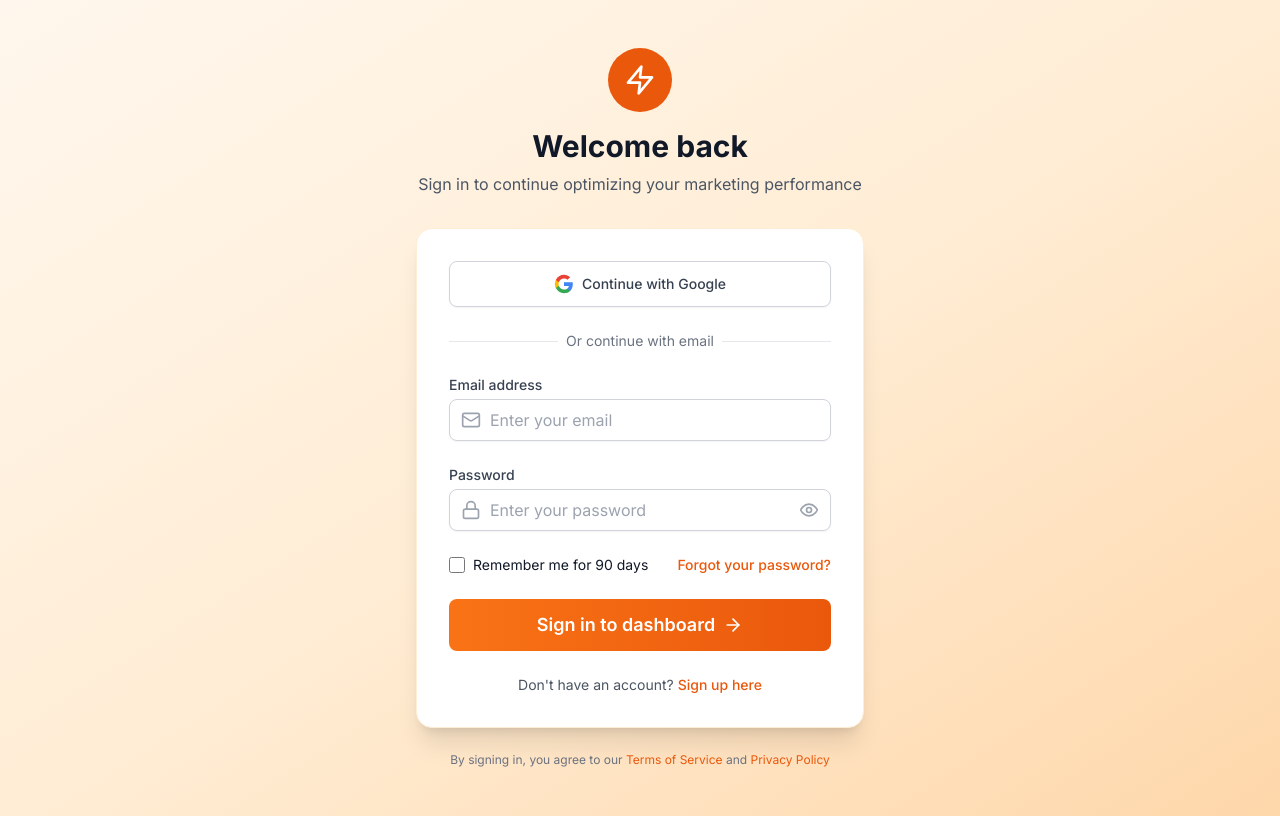
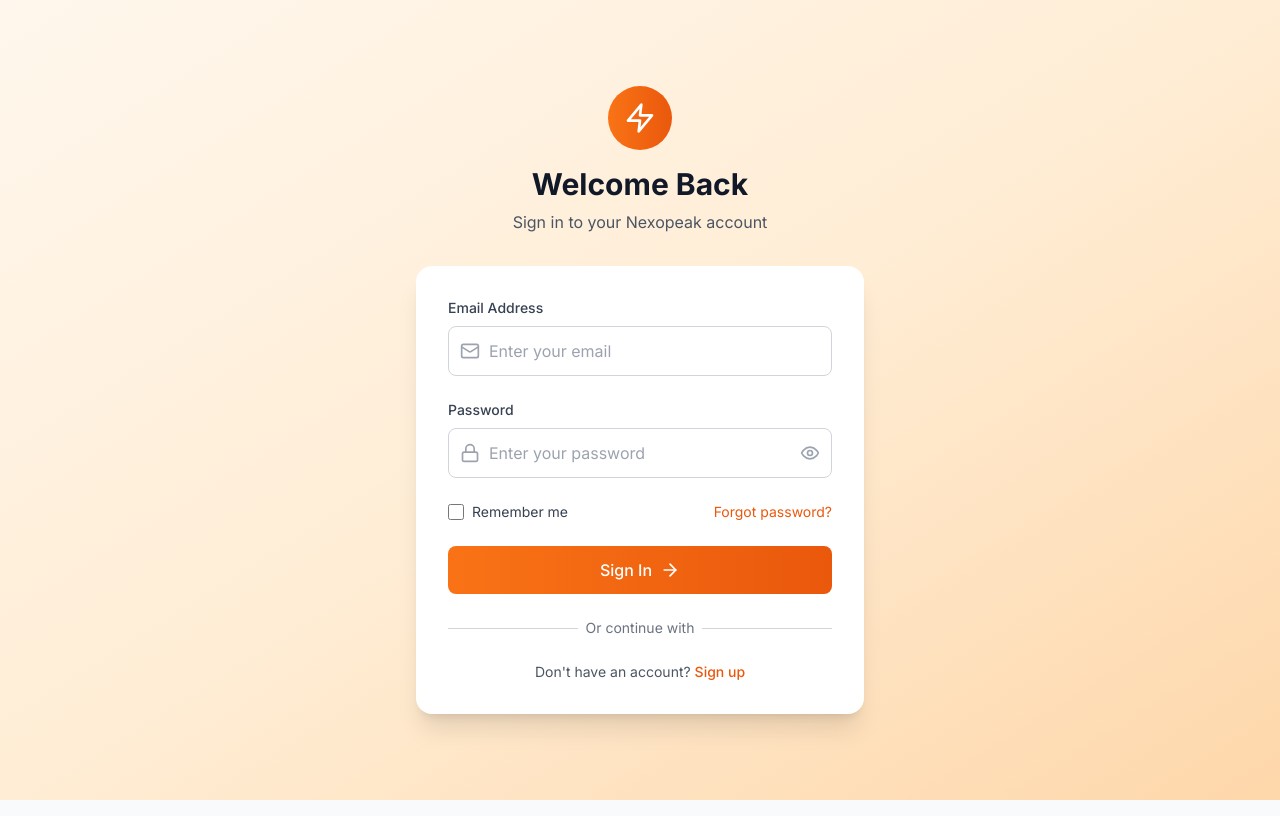
Before and after one commit to BenjaminR-PM/Nexopeak, a Next.js app in the folder frontend/: page /auth/login in a window 1280 px wide. Built offline with nearby package versions, Linux system fonts and the light colour scheme.

Commit message:
Restore proper Google SSO implementation with Google Identity Services API and proper styling

```diff
--- a/frontend/app/auth/login/page.tsx
+++ b/frontend/app/auth/login/page.tsx
@@ -28,106 +28,36 @@
   const [success, setSuccess] = useState('')
   const router = useRouter()
 
-  // Check if user is already logged in
+  // Initialize Google Sign-In
   useEffect(() => {
-    const token = localStorage.getItem('access_token')
-    if (token) {
-      // Verify token is still valid
-      verifyTokenAndRedirect(token)
+    // Load Google Identity Services
+    if (typeof window !== 'undefined' && window.google) {
+      window.google.accounts.id.initialize({
+        client_id: process.env.NEXT_PUBLIC_GOOGLE_CLIENT_ID || '123456789-abcdefghijklmnop.apps.googleusercontent.com',
+        callback: handleGoogleResponse,
+        auto_select: false,
+        cancel_on_tap_outside: true,
+      })
+
+      window.google.accounts.id.renderButton(
+        document.getElementById('google-signin-button'),
+        {
+          theme: 'outline',
+          size: 'large',
+          width: '100%',
+          text: 'signin_with'
+        }
+      )
     }
   }, [])
 
-  // Initialize Google Sign-In
-  useEffect(() => {
-    if (typeof window !== 'undefined' && window.google) {
-      window.google.accounts.id.initialize({
-        client_id: process.env.NEXT_PUBLIC_GOOGLE_CLIENT_ID || '641526035282-75q9tavd87q4spnhfemarscj2679t78m.apps.googleusercontent.com',
-        callback: handleGoogleResponse
-      })
-    }
-  }, [])
-
-  const verifyTokenAndRedirect = async (token: string) => {
-    try {
-      const apiUrl = process.env.NEXT_PUBLIC_API_URL || 'https://nexopeak-backend-54c8631fe608.herokuapp.com'
-      const response = await fetch(`${apiUrl}/api/v1/auth/me`, {
-        headers: {
-          'Authorization': `Bearer ${token}`
-        }
-      })
-
-      if (response.ok) {
-        // Token is valid, redirect to dashboard
-        router.push('/dashboard')
-      } else {
-        // Token is invalid, remove it
-        localStorage.removeItem('access_token')
-        localStorage.removeItem('refresh_token')
-      }
-    } catch (error) {
-      // Remove invalid tokens
-      localStorage.removeItem('access_token')
-      localStorage.removeItem('refresh_token')
-    }
-  }
-
-  const handleSubmit = async (e: React.FormEvent) => {
-    e.preventDefault()
-    setIsLoading(true)
-    setError('')
-    setSuccess('')
-
-    try {
-      const apiUrl = process.env.NEXT_PUBLIC_API_URL || 'https://nexopeak-backend-54c8631fe608.herokuapp.com'
-      const response = await fetch(`${apiUrl}/api/v1/auth/login`, {
-        method: 'POST',
-        headers: {
-          'Content-Type': 'application/json'
-        },
-        body: JSON.stringify({
-          email,
-          password,
-          remember_me: rememberMe
-        })
-      })
-
-      const data = await response.json()
-
-      if (response.ok) {
-        // Store tokens
-        localStorage.setItem('access_token', data.access_token)
-        localStorage.setItem('refresh_token', data.refresh_token)
-
-        if (data.remember_me) {
-          localStorage.setItem('remember_me', 'true')
-        }
-
-        setSuccess('Login successful! Redirecting...')
-
-        // Redirect to dashboard
-        setTimeout(() => {
-          router.push('/dashboard')
-        }, 1000)
-      } else {
-        setError(data.detail || 'Login failed')
-      }
-    } catch (error) {
-      setError('Network error. Please try again.')
-    } finally {
-      setIsLoading(false)
-    }
-  }
-
   const handleGoogleResponse = async (response: any) => {
-    console.log('Google response received:', response)
+    if (response.credential) {
       setIsOAuthLoading(true)
       setError('')
 
       try {
-      const apiUrl = process.env.NEXT_PUBLIC_API_URL || 'https://nexopeak-backend-54c8631fe608.herokuapp.com'
-      console.log('API URL:', apiUrl)
-
-      const apiResponse = await fetch(`${apiUrl}/api/v1/auth/google`, {
+        const result = await fetch('/api/v1/auth/google', {
           method: 'POST',
           headers: {
             'Content-Type': 'application/json',
@@ -138,294 +68,269 @@
           }),
         })
 
-      console.log('Response status:', apiResponse.status)
+        if (result.ok) {
+          const data = await result.json()
 
-      if (!apiResponse.ok) {
-        const errorData = await apiResponse.json()
-        console.error('API Error:', errorData)
-        throw new Error(errorData.detail || 'Google login failed')
-      }
+          // Store tokens
+          localStorage.setItem('access_token', data.access_token)
+          localStorage.setItem('refresh_token', data.refresh_token)
+          localStorage.setItem('user', JSON.stringify(data.user))
+          localStorage.setItem('google_remember_me', rememberMe.toString())
 
-      const loginData = await apiResponse.json()
-      console.log('Login successful:', loginData.user.email)
-
-      // Store authentication data
-      localStorage.setItem('access_token', loginData.access_token)
-      localStorage.setItem('refresh_token', loginData.refresh_token)
-      localStorage.setItem('user_data', JSON.stringify(loginData.user))
-
-      if (loginData.remember_me) {
-        localStorage.setItem('remember_me', 'true')
-      }
-
-      setSuccess(`Welcome back ${loginData.user.name}! Redirecting...`)
-
-      // Redirect to dashboard
+          setSuccess('Google login successful! Redirecting...')
           setTimeout(() => {
             router.push('/dashboard')
           }, 1000)
-
-    } catch (error: any) {
-      console.error('Google login error:', error)
-      setError(error.message || 'Google login failed. Please try again.')
+        } else {
+          const errorData = await result.json()
+          setError(errorData.detail || 'Google login failed')
+        }
+      } catch (err) {
+        console.error('Google login error:', err)
+        setError('Google login failed. Please try again.')
       } finally {
         setIsOAuthLoading(false)
       }
     }
+  }
 
-  const handleGoogleLogin = () => {
-    console.log('Google login clicked!')
-    // For now, we'll use a simplified approach
-    // In production, this would integrate with Google's OAuth flow
+  const verifyTokenAndRedirect = async () => {
+    const accessToken = localStorage.getItem('access_token')
+    if (accessToken) {
+      try {
+        const response = await fetch('/api/v1/auth/me', {
+          headers: {
+            'Authorization': `Bearer ${accessToken}`
+          }
+        })
 
-    const email = prompt('Please enter your email address for Google SSO:')
-    if (email && email.includes('@')) {
-      handleGoogleResponse({ credential: email })
+        if (response.ok) {
+          router.push('/dashboard')
+        }
+      } catch (error) {
+        console.log('Token verification failed, staying on login page')
+      }
     }
   }
 
-  // Auto-refresh token logic
   useEffect(() => {
-    const refreshToken = localStorage.getItem('refresh_token')
-    if (refreshToken) {
-      const refreshInterval = setInterval(async () => {
+    verifyTokenAndRedirect()
+  }, [])
+
+  const handleSubmit = async (e: React.FormEvent) => {
+    e.preventDefault()
+    setIsLoading(true)
+    setError('')
+    setSuccess('')
+
     try {
-          const apiUrl = process.env.NEXT_PUBLIC_API_URL || 'https://nexopeak-backend-54c8631fe608.herokuapp.com'
-          const response = await fetch(`${apiUrl}/api/v1/auth/refresh`, {
+      const response = await fetch('/api/v1/auth/login', {
         method: 'POST',
         headers: {
-              'Content-Type': 'application/json'
+          'Content-Type': 'application/json',
         },
         body: JSON.stringify({
-              refresh_token: refreshToken
-            })
+          email,
+          password,
+          remember_me: rememberMe
+        }),
       })
 
       if (response.ok) {
         const data = await response.json()
+
+        // Store tokens
         localStorage.setItem('access_token', data.access_token)
         localStorage.setItem('refresh_token', data.refresh_token)
+        localStorage.setItem('user', JSON.stringify(data.user))
+
+        setSuccess('Login successful! Redirecting...')
+        setTimeout(() => {
+          router.push('/dashboard')
+        }, 1000)
       } else {
-            // Refresh failed, clear tokens
-            localStorage.removeItem('access_token')
-            localStorage.removeItem('refresh_token')
-            clearInterval(refreshInterval)
+        const errorData = await response.json()
+        setError(errorData.detail || 'Login failed')
       }
-        } catch (error) {
-          // Network error, clear tokens
-          localStorage.removeItem('access_token')
-          localStorage.removeItem('refresh_token')
-          clearInterval(refreshInterval)
+    } catch (err) {
+      console.error('Login error:', err)
+      setError('Login failed. Please try again.')
+    } finally {
+      setIsLoading(false)
     }
-      }, 14 * 60 * 1000) // Refresh every 14 minutes (before 15-minute expiry)
-
-      return () => clearInterval(refreshInterval)
   }
-  }, [])
 
   return (
-    <>
-      <Script
-        src="https://accounts.google.com/gsi/client"
-        strategy="beforeInteractive"
+    <RequireNoAuth>
+      <div className="min-h-screen bg-gradient-to-br from-orange-50 via-orange-100 to-orange-200 flex items-center justify-center p-4">
+        <div className="max-w-md w-full">
+          {/* Header */}
+          <div className="text-center mb-8">
+            <div className="mx-auto w-16 h-16 bg-gradient-to-r from-orange-500 to-orange-600 rounded-full flex items-center justify-center mb-4">
+              <Zap className="w-8 h-8 text-white" />
+            </div>
+            <h1 className="text-3xl font-bold text-gray-900 mb-2">Welcome Back</h1>
+            <p className="text-gray-600">Sign in to your Nexopeak account</p>
+          </div>
+
+          {/* Login Form */}
+          <div className="bg-white rounded-2xl shadow-xl p-8">
+            <form onSubmit={handleSubmit} className="space-y-6">
+              {/* Email Field */}
+              <div>
+                <label htmlFor="email" className="block text-sm font-medium text-gray-700 mb-2">
+                  Email Address
+                </label>
+                <div className="relative">
+                  <Mail className="absolute left-3 top-1/2 transform -translate-y-1/2 text-gray-400 w-5 h-5" />
+                  <input
+                    id="email"
+                    type="email"
+                    value={email}
+                    onChange={(e) => setEmail(e.target.value)}
+                    className="w-full pl-10 pr-4 py-3 border border-gray-300 rounded-lg focus:ring-2 focus:ring-orange-500 focus:border-transparent transition-all duration-200"
+                    placeholder="Enter your email"
+                    required
                   />
-      <RequireNoAuth>
-        <div className="min-h-screen bg-gradient-to-br from-orange-50 via-orange-100 to-orange-200 flex flex-col justify-center py-12 sm:px-6 lg:px-8">
-          <div className="sm:mx-auto sm:w-full sm:max-w-md">
-            <div className="text-center">
-              <div className="mx-auto h-16 w-16 bg-orange-600 rounded-full flex items-center justify-center mb-4">
-                <Zap className="h-8 w-8 text-white" />
-              </div>
-              <h2 className="text-3xl font-bold text-gray-900 mb-2">
-                Welcome back
-              </h2>
-              <p className="text-gray-600">
-                Sign in to continue optimizing your marketing performance
-              </p>
                 </div>
               </div>
 
-          <div className="mt-8 sm:mx-auto sm:w-full sm:max-w-md">
-            <div className="bg-white rounded-2xl shadow-xl p-8 border border-orange-100">
-              {/* Google OAuth Button */}
+              {/* Password Field */}
+              <div>
+                <label htmlFor="password" className="block text-sm font-medium text-gray-700 mb-2">
+                  Password
+                </label>
+                <div className="relative">
+                  <Lock className="absolute left-3 top-1/2 transform -translate-y-1/2 text-gray-400 w-5 h-5" />
+                  <input
+                    id="password"
+                    type={showPassword ? 'text' : 'password'}
+                    value={password}
+                    onChange={(e) => setPassword(e.target.value)}
+                    className="w-full pl-10 pr-12 py-3 border border-gray-300 rounded-lg focus:ring-2 focus:ring-orange-500 focus:border-transparent transition-all duration-200"
+                    placeholder="Enter your password"
+                    required
+                  />
                   <button
                     type="button"
-                onClick={handleGoogleLogin}
-                disabled={isOAuthLoading}
-                className="w-full flex justify-center items-center px-4 py-3 border border-gray-300 rounded-lg shadow-sm bg-white text-sm font-medium text-gray-700 hover:bg-gray-50 focus:outline-none focus:ring-2 focus:ring-offset-2 focus:ring-orange-500 disabled:opacity-50 transition-colors duration-200"
+                    onClick={() => setShowPassword(!showPassword)}
+                    className="absolute right-3 top-1/2 transform -translate-y-1/2 text-gray-400 hover:text-gray-600 transition-colors"
                   >
-                {isOAuthLoading ? (
-                  <div className="animate-spin rounded-full h-5 w-5 border-b-2 border-gray-700"></div>
-                ) : (
-                  <>
-                    <svg className="w-5 h-5 mr-2" viewBox="0 0 24 24">
-                      <path fill="#4285F4" d="M22.56 12.25c0-.78-.07-1.53-.2-2.25H12v4.26h5.92c-.26 1.37-1.04 2.53-2.21 3.31v2.77h3.57c2.08-1.92 3.28-4.74 3.28-8.09z"/>
-                      <path fill="#34A853" d="M12 23c2.97 0 5.46-.98 7.28-2.66l-3.57-2.77c-.98.66-2.23 1.06-3.71 1.06-2.86 0-5.29-1.93-6.16-4.53H2.18v2.84C3.99 20.53 7.7 23 12 23z"/>
-                      <path fill="#FBBC05" d="M5.84 14.09c-.22-.66-.35-1.36-.35-2.09s.13-1.43.35-2.09V7.07H2.18C1.43 8.55 1 10.22 1 12s.43 3.45 1.18 4.93l2.85-2.22.81-.62z"/>
-                      <path fill="#EA4335" d="M12 5.38c1.62 0 3.06.56 4.21 1.64l3.15-3.15C17.45 2.09 14.97 1 12 1 7.7 1 3.99 3.47 2.18 7.07l3.66 2.84c.87-2.6 3.3-4.53 6.16-4.53z"/>
-                    </svg>
-                    Continue with Google
-                  </>
-                )}
+                    {showPassword ? <EyeOff className="w-5 h-5" /> : <Eye className="w-5 h-5" />}
                   </button>
-
-              <div className="mt-6">
-                <div className="relative">
-                  <div className="absolute inset-0 flex items-center">
-                    <div className="w-full border-t border-gray-200" />
-                  </div>
-                  <div className="relative flex justify-center text-sm">
-                    <span className="px-2 bg-white text-gray-500">Or continue with email</span>
-                  </div>
                 </div>
               </div>
 
-              <form className="mt-6 space-y-6" onSubmit={handleSubmit}>
+              {/* Remember Me & Forgot Password */}
+              <div className="flex items-center justify-between">
+                <label className="flex items-center">
+                  <input
+                    type="checkbox"
+                    checked={rememberMe}
+                    onChange={(e) => setRememberMe(e.target.checked)}
+                    className="w-4 h-4 text-orange-600 focus:ring-orange-500 border-gray-300 rounded"
+                  />
+                  <span className="ml-2 text-sm text-gray-700">Remember me</span>
+                </label>
+                <Link href="/auth/forgot-password" className="text-sm text-orange-600 hover:text-orange-700 transition-colors">
+                  Forgot password?
+                </Link>
+              </div>
+
+              {/* Error & Success Messages */}
               {error && (
-                  <div className="flex items-center space-x-2 text-red-600 bg-red-50 p-3 rounded-lg">
-                    <AlertCircle className="h-5 w-5" />
-                    <span>{error}</span>
+                <div className="flex items-center p-3 bg-red-50 border border-red-200 rounded-lg">
+                  <AlertCircle className="w-5 h-5 text-red-500 mr-2" />
+                  <span className="text-sm text-red-700">{error}</span>
                 </div>
               )}
 
               {success && (
-                  <div className="flex items-center space-x-2 text-green-600 bg-green-50 p-3 rounded-lg">
-                    <CheckCircle className="h-5 w-5" />
-                    <span>{success}</span>
+                <div className="flex items-center p-3 bg-green-50 border border-green-200 rounded-lg">
+                  <CheckCircle className="w-5 h-5 text-green-500 mr-2" />
+                  <span className="text-sm text-green-700">{success}</span>
                 </div>
               )}
 
-                <div>
-                  <label htmlFor="email" className="block text-sm font-medium text-gray-700">
-                    Email address
-                  </label>
-                  <div className="mt-1 relative">
-                    <Mail className="absolute left-3 top-1/2 transform -translate-y-1/2 h-5 w-5 text-gray-400" />
-                    <input
-                      id="email"
-                      name="email"
-                      type="email"
-                      autoComplete="email"
-                      required
-                      value={email}
-                      onChange={(e) => setEmail(e.target.value)}
-                      className="w-full px-3 py-2 pl-10 border border-gray-300 rounded-lg shadow-sm focus:outline-none focus:ring-2 focus:ring-orange-500 focus:border-orange-500 transition-colors"
-                      placeholder="Enter your email"
-                    />
-                  </div>
-                </div>
-
-                <div>
-                  <label htmlFor="password" className="block text-sm font-medium text-gray-700">
-                    Password
-                  </label>
-                  <div className="mt-1 relative">
-                    <Lock className="absolute left-3 top-1/2 transform -translate-y-1/2 h-5 w-5 text-gray-400" />
-                    <input
-                      id="password"
-                      name="password"
-                      type={showPassword ? 'text' : 'password'}
-                      autoComplete="current-password"
-                      required
-                      value={password}
-                      onChange={(e) => setPassword(e.target.value)}
-                      className="w-full px-3 py-2 pl-10 pr-12 border border-gray-300 rounded-lg shadow-sm focus:outline-none focus:ring-2 focus:ring-orange-500 focus:border-orange-500 transition-colors"
-                      placeholder="Enter your password"
-                    />
-                    <button
-                      type="button"
-                      className="absolute right-3 top-1/2 transform -translate-y-1/2 text-gray-400 hover:text-gray-600"
-                      onClick={() => setShowPassword(!showPassword)}
-                    >
-                      {showPassword ? (
-                        <EyeOff className="h-5 w-5" />
-                      ) : (
-                        <Eye className="h-5 w-5" />
-                      )}
-                    </button>
-                  </div>
-                </div>
-
-                <div className="flex items-center justify-between">
-                  <div className="flex items-center">
-                    <input
-                      id="remember-me"
-                      name="remember-me"
-                      type="checkbox"
-                      checked={rememberMe}
-                      onChange={(e) => setRememberMe(e.target.checked)}
-                      className="h-4 w-4 text-orange-600 focus:ring-orange-500 border-gray-300 rounded"
-                    />
-                    <label htmlFor="remember-me" className="ml-2 block text-sm text-gray-900">
-                      Remember me for 90 days
-                    </label>
-                  </div>
-
-                  <div className="text-sm">
-                    <Link href="/auth/forgot-password" className="font-medium text-orange-600 hover:text-orange-500">
-                      Forgot your password?
-                    </Link>
-                  </div>
-                </div>
-
+              {/* Sign In Button */}
               <button
                 type="submit"
                 disabled={isLoading}
-                  className="w-full bg-gradient-to-r from-orange-500 to-orange-600 hover:from-orange-600 hover:to-orange-700 text-white font-semibold text-lg py-3 px-4 rounded-lg transition-all duration-200 transform hover:scale-105 focus:outline-none focus:ring-2 focus:ring-orange-500 focus:ring-offset-2 disabled:opacity-50 disabled:cursor-not-allowed"
+                className="w-full bg-gradient-to-r from-orange-500 to-orange-600 text-white py-3 px-4 rounded-lg font-medium hover:from-orange-600 hover:to-orange-700 focus:ring-2 focus:ring-orange-500 focus:ring-offset-2 transition-all duration-200 disabled:opacity-50 disabled:cursor-not-allowed flex items-center justify-center"
               >
                 {isLoading ? (
-                    <div className="flex items-center justify-center">
-                      <Loader2 className="h-5 w-5 animate-spin mr-2" />
+                  <>
+                    <Loader2 className="w-5 h-5 mr-2 animate-spin" />
                     Signing in...
-                    </div>
+                  </>
                 ) : (
-                    <div className="flex items-center justify-center">
-                      Sign in to dashboard
-                      <ArrowRight className="ml-2 h-5 w-5" />
-                    </div>
+                  <>
+                    Sign In
+                    <ArrowRight className="w-5 h-5 ml-2" />
+                  </>
                 )}
               </button>
             </form>
 
-              <div className="mt-6 text-center">
-                <p className="text-sm text-gray-600">
-                  Don't have an account?{' '}
-                  <Link href="/auth/signup" className="font-medium text-orange-600 hover:text-orange-500">
-                    Sign up here
-                  </Link>
-                </p>
+            {/* Divider */}
+            <div className="relative my-6">
+              <div className="absolute inset-0 flex items-center">
+                <div className="w-full border-t border-gray-300" />
+              </div>
+              <div className="relative flex justify-center text-sm">
+                <span className="px-2 bg-white text-gray-500">Or continue with</span>
               </div>
             </div>
 
-            <div className="mt-6 text-center">
-              <p className="text-xs text-gray-500">
-                By signing in, you agree to our{' '}
-                <Link href="/terms-of-service" className="text-orange-600 hover:text-orange-500">
-                  Terms of Service
-                </Link>{' '}
-                and{' '}
-                <Link href="/privacy-policy" className="text-orange-600 hover:text-orange-500">
-                  Privacy Policy
+            {/* Google Sign-In Button */}
+            <div className="space-y-4">
+              <div id="google-signin-button"></div>
+              {isOAuthLoading && (
+                <div className="flex items-center justify-center p-3 bg-gray-50 rounded-lg">
+                  <Loader2 className="w-5 h-5 text-gray-500 mr-2 animate-spin" />
+                  <span className="text-sm text-gray-600">Signing in with Google...</span>
+                </div>
+              )}
+            </div>
+
+            {/* Sign Up Link */}
+            <div className="text-center mt-6">
+              <p className="text-sm text-gray-600">
+                Don't have an account?{' '}
+                <Link href="/auth/signup" className="font-medium text-orange-600 hover:text-orange-700 transition-colors">
+                  Sign up
                 </Link>
               </p>
             </div>
           </div>
         </div>
-      </RequireNoAuth>
-    </>
+      </div>
+
+      {/* Google Identity Services Script */}
+      <Script
+        src="https://accounts.google.com/gsi/client"
+        strategy="afterInteractive"
+        onLoad={() => {
+          if (typeof window !== 'undefined' && window.google) {
+            window.google.accounts.id.initialize({
+              client_id: process.env.NEXT_PUBLIC_GOOGLE_CLIENT_ID || '123456789-abcdefghijklmnop.apps.googleusercontent.com',
+              callback: handleGoogleResponse,
+              auto_select: false,
+              cancel_on_tap_outside: true,
+            })
+
+            window.google.accounts.id.renderButton(
+              document.getElementById('google-signin-button'),
+              {
+                theme: 'outline',
+                size: 'large',
+                width: '100%',
+                text: 'signin_with'
+              }
             )
           }
-
-// Add TypeScript declarations for Google Identity Services
-declare global {
-  interface Window {
-    google: {
-      accounts: {
-        id: {
-          initialize: (config: any) => void
-          prompt: () => void
+        }}
+      />
+    </RequireNoAuth>
+  )
 }
-      }
-    }
-  }
-}
```
Also changed, not shown: frontend/types/google.d.ts (added, +82 -0 lines). Lines whose indentation alone changed are shown as unchanged.
